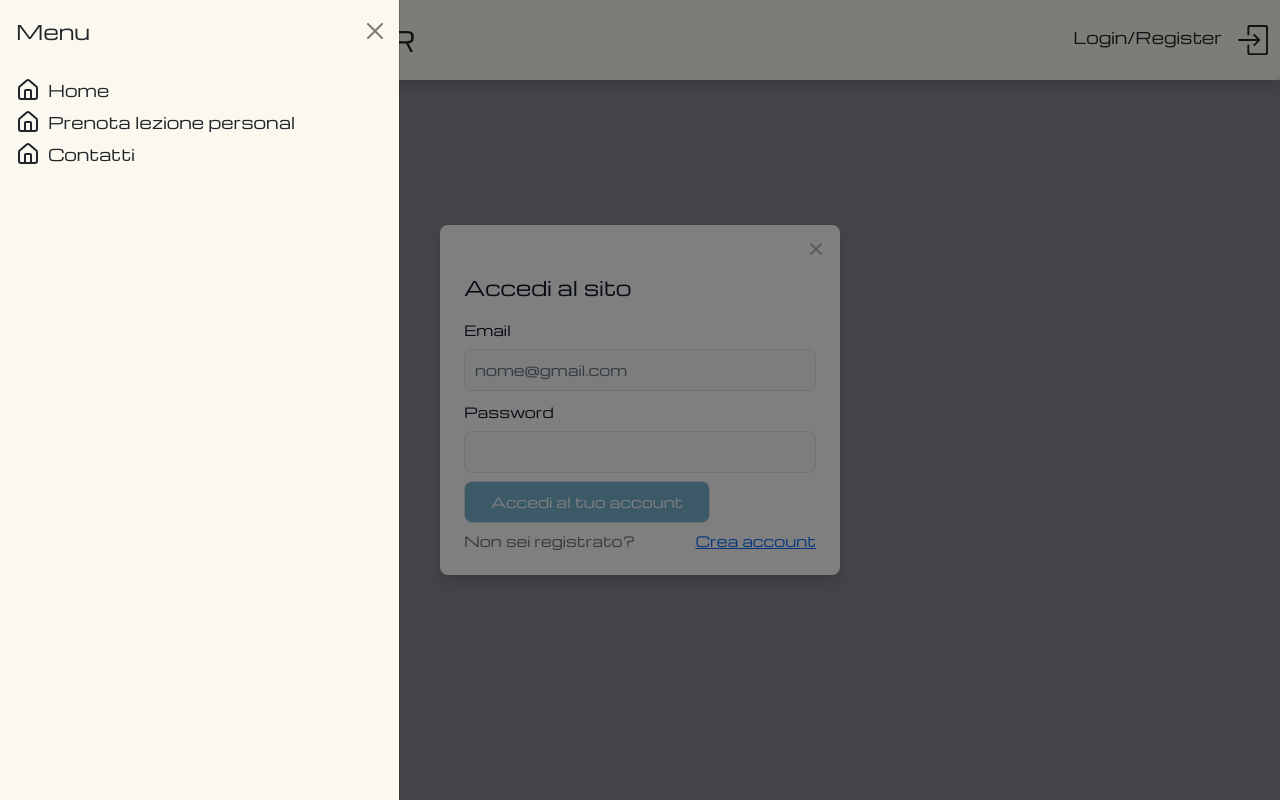
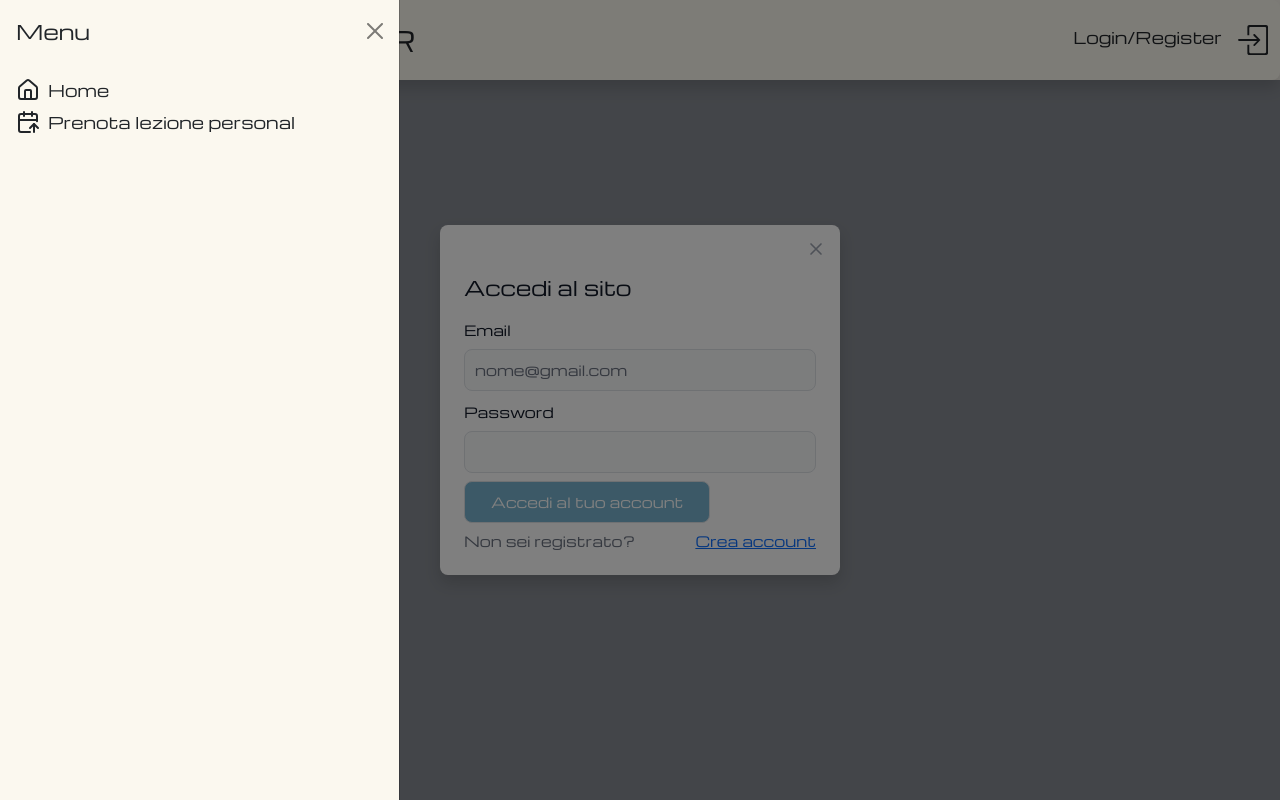
Before and after one commit to peppe7789/SwimPower, a React (Vite) app in the folder fe-swimpower/frontend/: page /user in a window 1280 px wide. Both pictures are taken after a click on the icon 28 px from the left and 40 px from the top of the page. Shown: the top 800 px of the page. Built offline with nearby package versions, Linux system fonts and the light colour scheme.

Commit message:
piccole modifiche home page enav menu

```diff
--- a/fe-swimpower/frontend/src/components/MyNavbar/NavMenu/NavMenu.jsx
+++ b/fe-swimpower/frontend/src/components/MyNavbar/NavMenu/NavMenu.jsx
@@ -1,16 +1,22 @@
 import { useState } from 'react';
 import { Offcanvas } from 'react-bootstrap';
 import { AlignJustify } from 'lucide-react';
-import { House } from "lucide-react"
-import { Link } from "react-router-dom"
+import { House, UsersRound,CalendarArrowUp } from "lucide-react"
+import { Link, useParams } from "react-router-dom"
 import "./NavMenu.css"
+import { useNavigate } from 'react-router-dom';
+import { useDispatch, useSelector } from "react-redux";
+import { authenticatedUser, logoutUser } from '../../../reducer/UsersSlice';
+
+
 
 const NavMenu = () => {
-
+    const dispatch = useDispatch()
+    const user = useSelector(authenticatedUser)
     const [show, setShow] = useState(false);
-
     const handleClose = () => setShow(false);
     const toggleShow = () => setShow((s) => !s);
+    const role = useSelector((state) => state.users.authenticatedUser?.role);
 
 
     return (
@@ -26,10 +32,10 @@ const NavMenu = () => {
                     </Offcanvas.Title>
                 </Offcanvas.Header>
                 <Offcanvas.Body
-                className=' d-flex flex-column gap-2'
+                    className=' d-flex flex-column gap-2'
                 >
                     <Link to="/"
-                        className='text-hover d-flex gap-2 text-reset '
+                        className=' d-flex gap-2 text-hover text-reset '
                     >
                         <House />
                         <span>Home</span>
@@ -37,15 +43,19 @@ const NavMenu = () => {
                     <Link to="/"
                         className='text-hover d-flex gap-2 text-reset '
                     >
-                        <House />
+                        <CalendarArrowUp />
                         <span>Prenota lezione personal</span>
                     </Link>
-                    <Link to="/"
-                        className='text-hover d-flex gap-2 text-reset '
-                    >
-                        <House />
-                        <span>Contatti</span>
-                    </Link>
+                    {role === "admin"
+                        ? <Link to="/user"
+                            className='text-hover d-flex gap-2 text-reset '
+                        >
+                            <UsersRound />
+                            <span>Lista Utenti </span>
+                        </Link>
+                        : ""
+                    }
+
                 </Offcanvas.Body>
             </Offcanvas>
         </>
--- a/fe-swimpower/frontend/src/pages/Homepage.jsx
+++ b/fe-swimpower/frontend/src/pages/Homepage.jsx
@@ -1,6 +1,7 @@
 import PostEvent from "../components/Main/PostEvent/PostEvent"
 import CarouselPostEvent from "../components/Main/CarouselPostEvent/CarouselPostEvent"
 import NavAndFooter from "../components/NavAndFooter/NavAndFooter"
+import { Container, Row } from "react-bootstrap"
 
 const HomePage = () => {
 
@@ -9,12 +10,24 @@ const HomePage = () => {
 
     <NavAndFooter>
       <main
-      className=" bg2 container rounded-3 mt-3 custom-main"
+        className=" bg2 container rounded-3 custom-main "
       >
-        <CarouselPostEvent />
-        <PostEvent />
+        <Container>
+          <Row
+          className=" py-4 d-flex justify-content-center"
+          >
+            <h3
+              className=" bg1 custom-title rounded-3 d-flex align-items-center text-center  "
+            >
+              Benvenuto nel nostro sito, troverai alcuni dei nostri eventi. Ti aspettiamo nelle nostre piscine.
+            </h3>
+            <CarouselPostEvent />
+            <PostEvent />
+          </Row>
+        </Container>
+
       </main>
-     </NavAndFooter>
+    </NavAndFooter>
 
 
 
```
